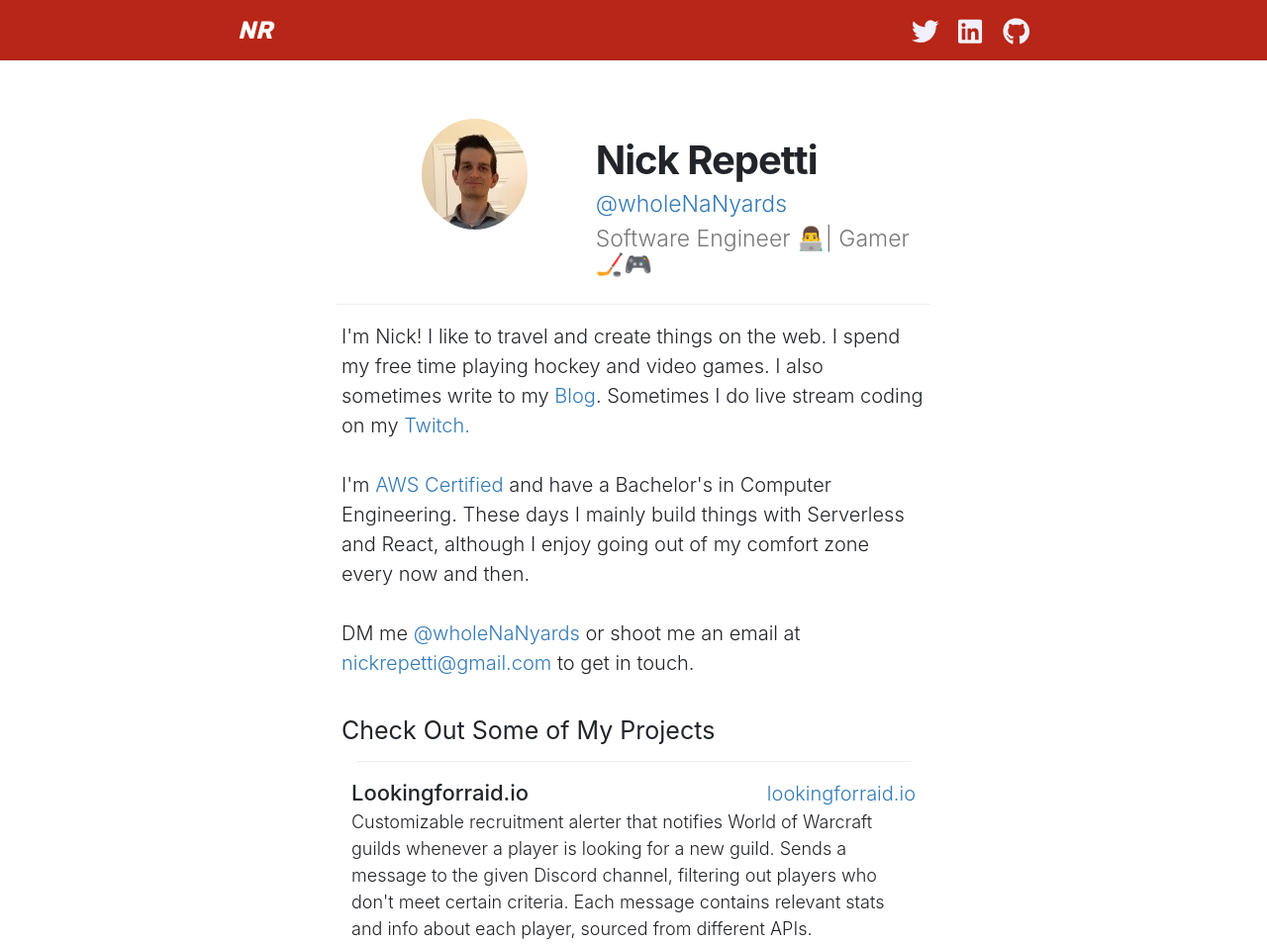
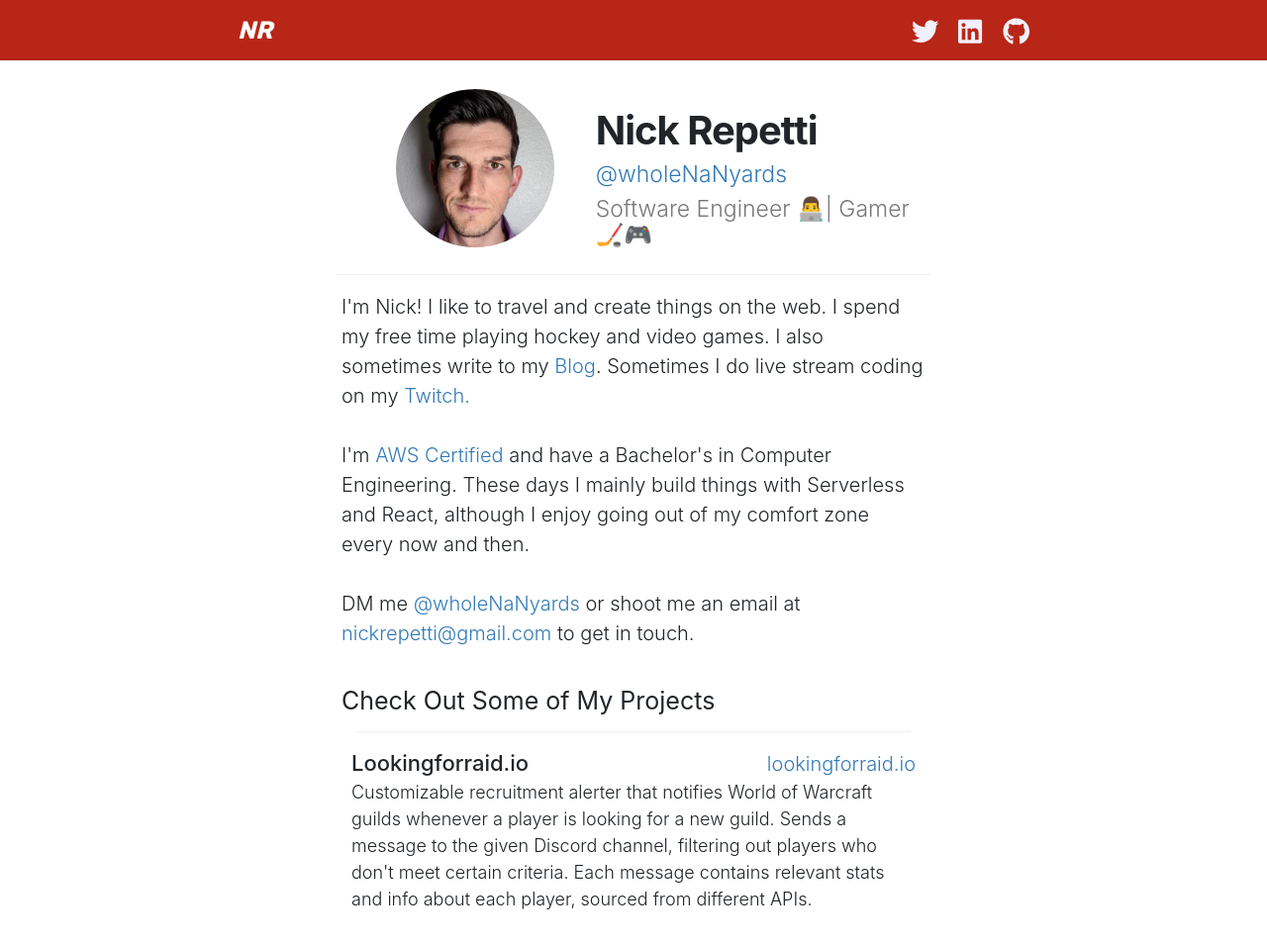
Before and after one commit to wholeNaNyards/nickrepetti.com, a React app: page / in a window 1280 px wide. Shown: the top 955 px of the page at 99% size. Built offline with nearby package versions, Linux system fonts and the light colour scheme; grey boxes are pictures that could not be loaded.

Commit message:
Updated header photo

```diff
--- a/src/components/Header.css
+++ b/src/components/Header.css
@@ -3,7 +3,8 @@
 }
 
 .header__image {
-  border-radius: 50%;
+  display: inline-block;
+  height: 20vh;
 }
 
 .header__name {
@@ -19,7 +20,7 @@
   margin-top: 0;
 }
 
-@media only screen and (min-width : 992px) {
+@media only screen and (min-width: 992px) {
   .header__name {
     text-align: left;
   }
--- a/src/components/Header.js
+++ b/src/components/Header.js
@@ -3,13 +3,17 @@
 
 import "./Header.css";
 
-import profilePic from "../assets/nick.jpg";
+import profilePic from "../assets/nick.jpeg";
 
 const Header = () => {
   return (
     <Row className="header">
       <Col md={4} mdOffset={1}>
-        <img className="header__image" src={profilePic} alt="Nick Repetti" />
+        <img
+          className="header__image img-responsive img-circle"
+          src={profilePic}
+          alt="Nick Repetti"
+        />
       </Col>
       <Col md={7}>
         <h1 className="header__name">Nick Repetti</h1>
--- a/src/components/portfolio.js
+++ b/src/components/portfolio.js
@@ -27,7 +27,7 @@
   return (
     <Grid fluid className="main-container">
       <Row>
-        <Col md={6} mdOffset={3}>
+        <Col md={6} mdOffset={3} xl={8} xlOffset={2}>
           <Header />
           <hr />
           <p className="portfolio-description">
--- a/src/styles/index.css
+++ b/src/styles/index.css
@@ -11,6 +11,6 @@
   margin: 0;
 }
 .main-container {
-  padding-top: 6rem;
+  padding-top: 4.5rem;
   margin-bottom: 50px;
 }
```
Also changed, not shown: src/assets/nick.jpeg (added), src/assets/nick.jpg (deleted).
